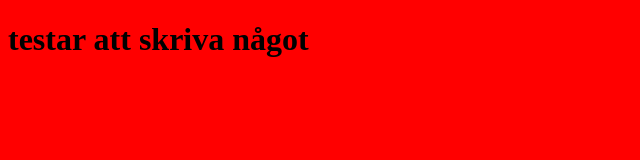
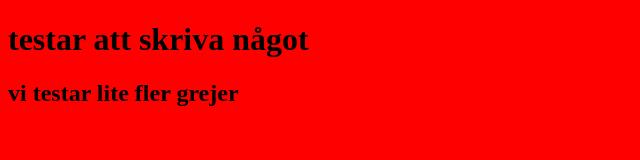
Before and after one commit to G3orgeS/git-collab-demo-06.12, a plain HTML site: page index.html in a window 1280 px wide. Shown: the whole page, without its empty margins (0-640 px from the left). Drawn offline with Linux system fonts and the light colour scheme.

Commit message:
la till en h2

```diff
--- a/index.html
+++ b/index.html
@@ -10,6 +10,7 @@
 <body>
 
 <h1>testar att skriva något</h1>
+<h2>vi testar lite fler grejer</h2>
 <script src=""></script>
 </body>
 </html>
```
